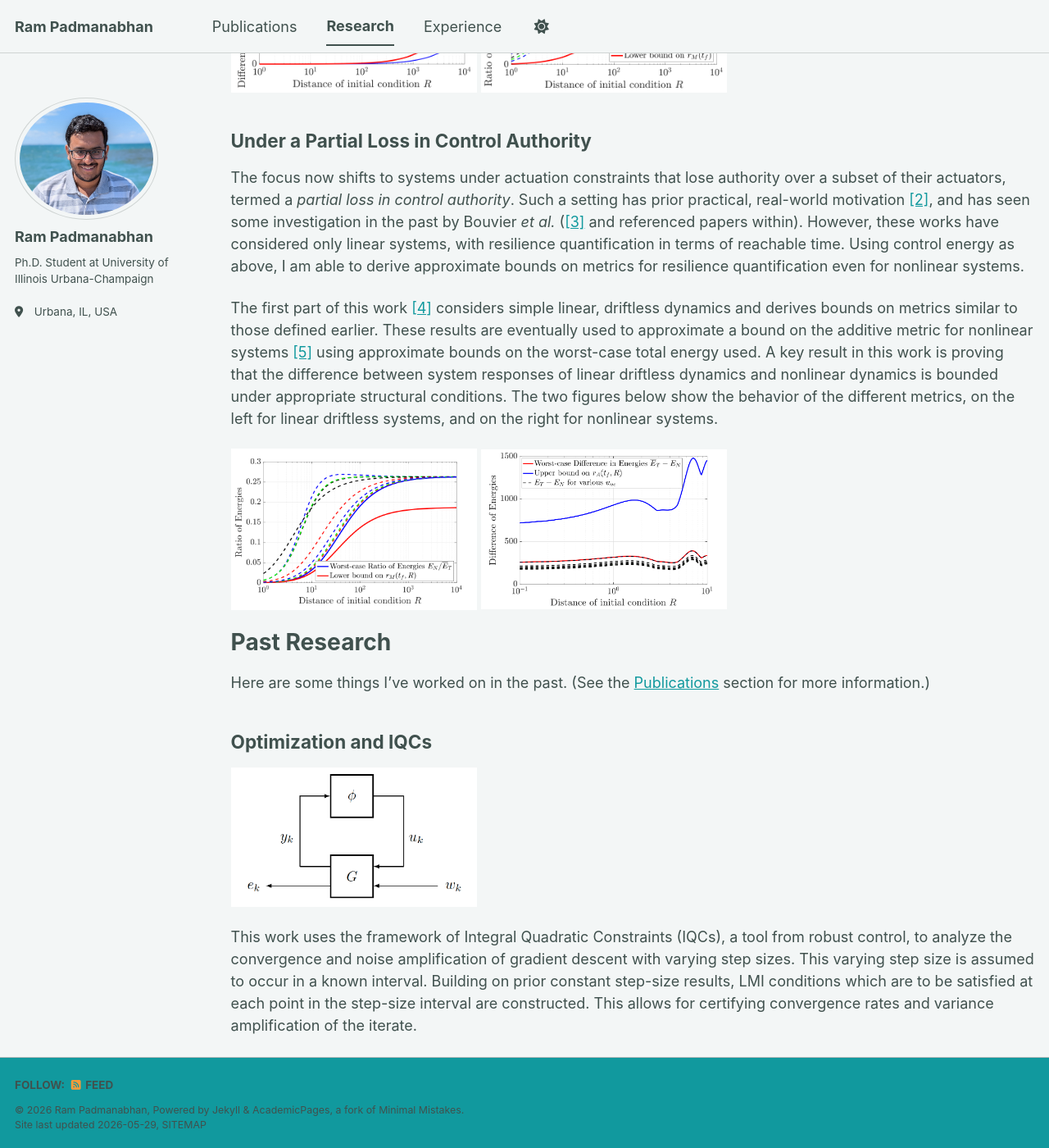
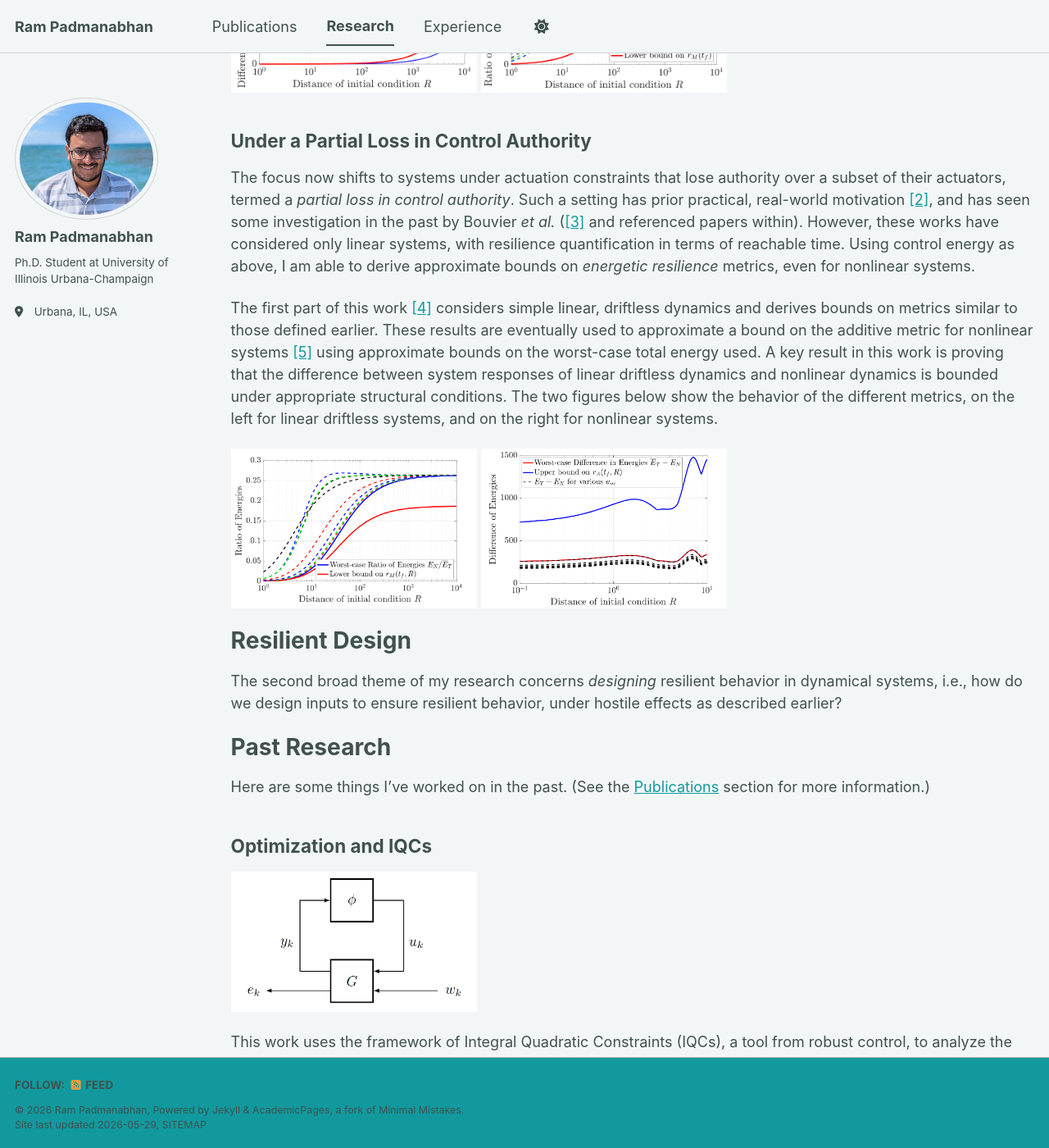
Before and after one commit to ram-p/ram-p.github.io, a Jekyll site: the page built from _pages/research.md, in a window 1280 px wide and 1400 px high, scrolled down 966 px. Shown: the whole window at 82% size. Built offline with Jekyll 4.4.1, drawn with Linux system fonts in a browser that asks for light colours; a script bundle is joined from its source files by our own code; library files that are not in the unit come from our copies; some of the changed text lies outside the part shown.

Commit message:
ResUpdate

```diff
--- a/_pages/research.md
+++ b/_pages/research.md
@@ -28,11 +28,15 @@ where \\(E_N\\) and \\(E_D\\) are the energies used in the *nominal* and *distur
 
 ## Under a Partial Loss in Control Authority
 
-The focus now shifts to systems under actuation constraints that lose authority over a subset of their actuators, termed a *partial loss in control authority*. Such a setting has prior practical, real-world motivation [[2]](#2), and has seen some investigation in the past by Bouvier *et al.* ([[3]](#3) and referenced papers within). However, these works have considered only linear systems, with resilience quantification in terms of reachable time. Using control energy as above, I am able to derive approximate bounds on metrics for resilience quantification even for nonlinear systems.
+The focus now shifts to systems under actuation constraints that lose authority over a subset of their actuators, termed a *partial loss in control authority*. Such a setting has prior practical, real-world motivation [[2]](#2), and has seen some investigation in the past by Bouvier *et al.* ([[3]](#3) and referenced papers within). However, these works have considered only linear systems, with resilience quantification in terms of reachable time. Using control energy as above, I am able to derive approximate bounds on *energetic resilience* metrics, even for nonlinear systems.
 
 The first part of this work [[4]](#4) considers simple linear, driftless dynamics and derives bounds on metrics similar to those defined earlier. These results are eventually used to approximate a bound on the additive metric for nonlinear systems [[5]](#5) using approximate bounds on the worst-case total energy used. A key result in this work is proving that the difference between system responses of linear driftless dynamics and nonlinear dynamics is bounded under appropriate structural conditions. The two figures below show the behavior of the different metrics, on the left for linear driftless systems, and on the right for nonlinear systems.
 
 <img src="https://ram-p.github.io/images/DftRes.png" alt = "Driftless Systems" width="300"/> <img src="https://ram-p.github.io/images/NLRes.png" alt = "Nonlinear Systems" width="300"/>
+
+# Resilient Design
+
+The second broad theme of my research concerns *designing* resilient behavior in dynamical systems, i.e., how do we design inputs to ensure resilient behavior, under hostile effects as described earlier?
 
 # Past Research
 
```
Also changed, not shown: other parts of _pages/research.md (+3 -3 lines), images/DftRes.png, 1 other file.
